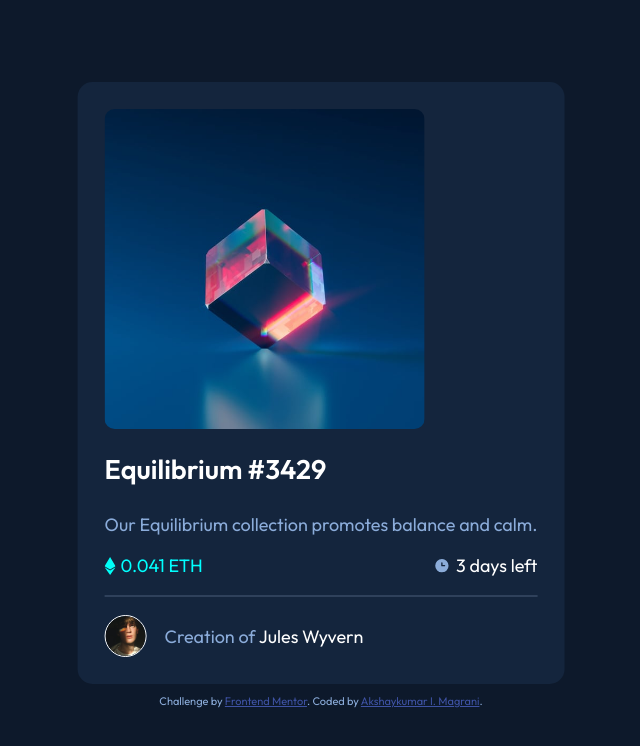
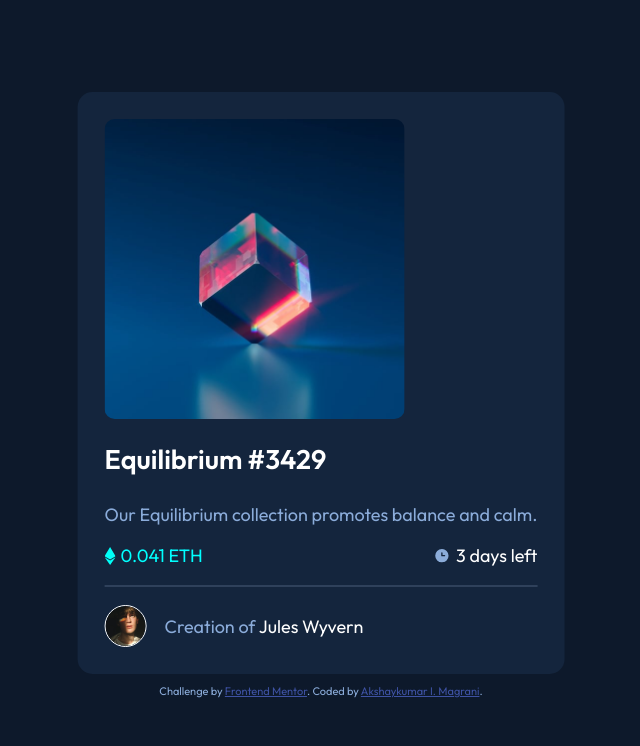
Before and after one commit to akshaymagrani/webDev-n-nft-preview-card-component-main, a plain HTML site: page index.html in a window 1280 px wide. Shown: the whole page, without its empty margins (319-959 px from the left). Drawn offline with Linux system fonts and the light colour scheme.

Commit message:
img modified

```diff
--- a/index.css
+++ b/index.css
@@ -94,7 +94,7 @@ main{
         display: flex;
         align-items: center;
     }
-    .card-content div svg{
+    .card-content div img.icon{
         padding-right: 5px;
     }
 hr{
--- a/index.html
+++ b/index.html
@@ -21,7 +21,7 @@
     <section class="card">
       <header>
         <div class=image-container>
-          <img src="images/image-equilibrium.jpg" alt="image of Equilibrium" height=320 width=320/>
+          <img src="images/image-equilibrium.jpg" alt="image of Equilibrium" height=300 width=300/>
           <div class="overlay">
             <svg width="48" height="48" xmlns="http://www.w3.org/2000/svg">
               <g fill="none" fill-rule="evenodd"><path d="M0 0h48v48H0z"/><path d="M24 9C14 9 5.46 15.22 2 24c3.46 8.78 12 15 22 15 10.01 0 18.54-6.22 22-15-3.46-8.78-11.99-15-22-15Zm0 25c-5.52 0-10-4.48-10-10s4.48-10 10-10 10 4.48 10 10-4.48 10-10 10Zm0-16c-3.31 0-6 2.69-6 6s2.69 6 6 6 6-2.69 6-6-2.69-6-6-6Z" fill="#FFF" fill-rule="nonzero"/></g>
@@ -34,12 +34,12 @@
 
       <div class="card-content">
         <div>
-          <svg width="11" height="18" xmlns="http://www.w3.org/2000/svg"><path d="M11 10.216 5.5 18 0 10.216l5.5 3.263 5.5-3.262ZM5.5 0l5.496 9.169L5.5 12.43 0 9.17 5.5 0Z" fill="#00FFF8"/></svg>
+          <img src="./images/icon-ethereum.svg" alt="" class="icon"/>
           <span style="color: cyan;">0.041 ETH</span>
         </div>
 
         <div>
-          <svg width="17" height="17" xmlns="http://www.w3.org/2000/svg"><path d="M8.305 2.007a6.667 6.667 0 1 0 0 13.334 6.667 6.667 0 0 0 0-13.334Zm2.667 7.334H8.305a.667.667 0 0 1-.667-.667V6.007a.667.667 0 0 1 1.334 0v2h2a.667.667 0 0 1 0 1.334Z" fill="#8BACD9"/></svg>
+          <img src="./images/icon-clock.svg" alt="" class="icon"/>
           <span>3 days left</span>
         </div>
       </div>
```
